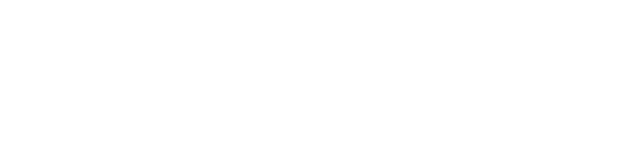
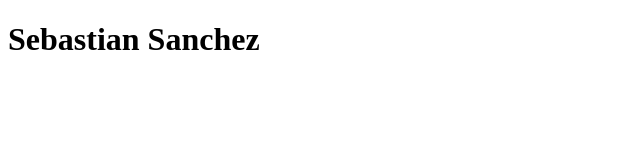
Before and after one commit to sesanchezra/mi-primer-repo, a plain HTML site: page index.html in a window 1280 px wide. Shown: the whole page, without its empty margins (0-640 px from the left). Drawn offline with Linux system fonts and the light colour scheme.

Commit message:
Version 1.1

```diff
--- a/index.html
+++ b/index.html
@@ -7,6 +7,7 @@
     <title>HTML</title>
 </head>
 <body>
+    <h1>Sebastian Sanchez</h1>
 
 </body>
 </html>
```
